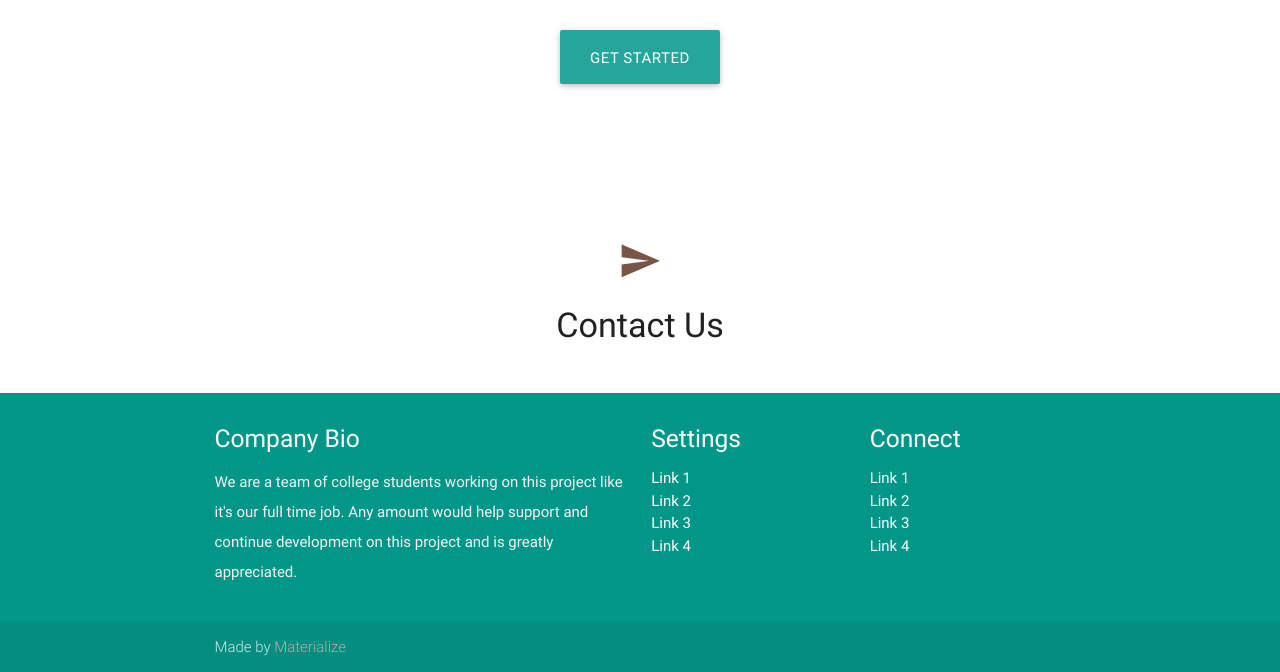
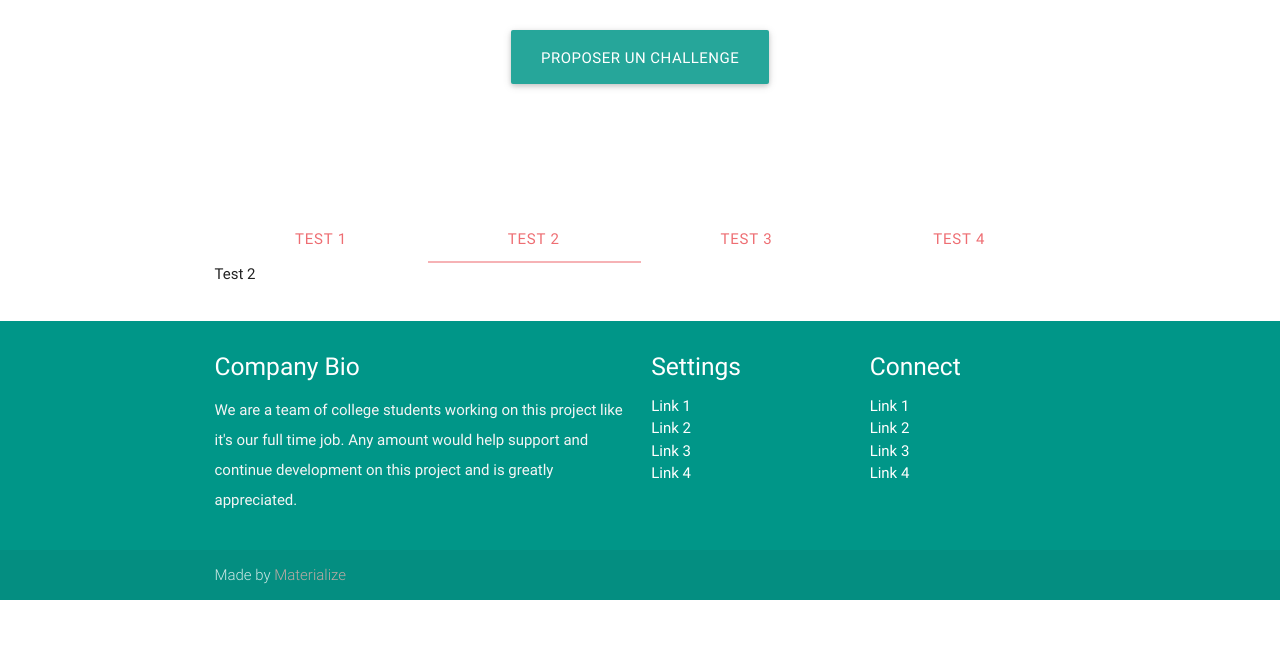
Before and after one commit to MrChoclate/stayhigh_website, a Django app: template hoc/index/templates/challenges.html in a window 1280 px wide. Shown: the part 244-916 px from the top of the page. After the commit the page ends 844 px from the top, so only its background shows below. Run offline with Django 3.2, Linux system fonts and the light colour scheme; the template is opened without the code that fills it, so the values that code supplies are empty; some libraries are stand-ins or nearby versions.

Commit message:
files and challenges

```diff
--- a/hoc/hoc/urls.py
+++ b/hoc/hoc/urls.py
@@ -2,6 +2,9 @@ from django.conf.urls import patterns, include, url
 from django.contrib import admin
 
 from django.views.generic import TemplateView
+
+from index.views import *
+
 
 urlpatterns = patterns('',
     # Examples:
@@ -11,6 +14,9 @@ urlpatterns = patterns('',
     url(r'^admin/', include(admin.site.urls)),
 
     url(r'^$', TemplateView.as_view(template_name="index.html"), name='index'),
-    url(r'^challenges$', TemplateView.as_view(template_name="challenges.html"), name='challenges'),
+
+    url(r'^challenges/$', ChallengesList.as_view(template_name="challenges.html"), name='challenges'),
+
+    url(r'^challenge/$', ChallengeCreate.as_view(template_name="challenges_new.html"), name='challenge'),
 
 )
--- a/hoc/index/templates/base.html
+++ b/hoc/index/templates/base.html
@@ -83,5 +83,8 @@
   <script src="{% static 'plugin/parallaxtemplate/js/materialize.js' %}"></script>
   <script src="{% static 'plugin/parallaxtemplate/js/init.js' %}"></script>
 
+  {% block script %}
+  {% endblock script %}
+
   </body>
 </html>
--- a/hoc/index/templates/challenges.html
+++ b/hoc/index/templates/challenges.html
@@ -12,7 +12,7 @@
           <h5 class="header col s12 light">Blabla</h5>
         </div>
         <div class="row center">
-          <a href="http://materializecss.com/getting-started.html" id="download-button" class="btn-large waves-effect waves-light teal lighten-1">Get Started</a>
+          <a href="{% url 'challenge' %}" id="download-button" class="btn-large waves-effect waves-light teal lighten-1">Proposer un challenge</a>
         </div>
         <br><br>
 
@@ -25,16 +25,43 @@
   <div class="container">
     <div class="section">
 
-      <div class="row">
-        <div class="col s12 center">
-          <h3><i class="mdi-content-send brown-text"></i></h3>
-          <h4>Contact Us</h4>
+          <div class="row">
+            <div class="col s12">
+              <ul class="tabs">
+                <li class="tab col s3"><a href="#test1">Test 1</a></li>
+                <li class="tab col s3"><a class="active" href="#test2">Test 2</a></li>
+                <li class="tab col s3"><a href="#test3">Test 3</a></li>
+                <li class="tab col s3"><a href="#test4">Test 4</a></li>
+              </ul>
+            </div>
 
-        </div>
-      </div>
+
+            <div id="test1" class="col s12">
+              {% for challenge in challenges %}
+                <li>{{ challenge.first_name }}{{ challenge.last_name }}{{ challenge.content }}</li>
+
+              {% empty %}
+              <h1>Lol</h1>
+              {% endfor %}
+
+
+            Test 1</div>
+            <div id="test2" class="col s12">Test 2</div>
+            <div id="test3" class="col s12">Test 3</div>
+            <div id="test4" class="col s12">Test 4</div>
+          </div>
 
     </div>
   </div>
 
 
 {% endblock content %}
+
+
+{% block script %}
+<script type="text/javascript">
+ $(document).ready(function(){
+    $('ul.tabs').tabs();
+  });
+ </script>
+{% endblock script %}
```
Also changed, not shown: hoc/index/models.py (+7 -4 lines), hoc/index/templates/challenges_new.html (added, +39 -0 lines), hoc/index/views.py (+14 -1 lines).
